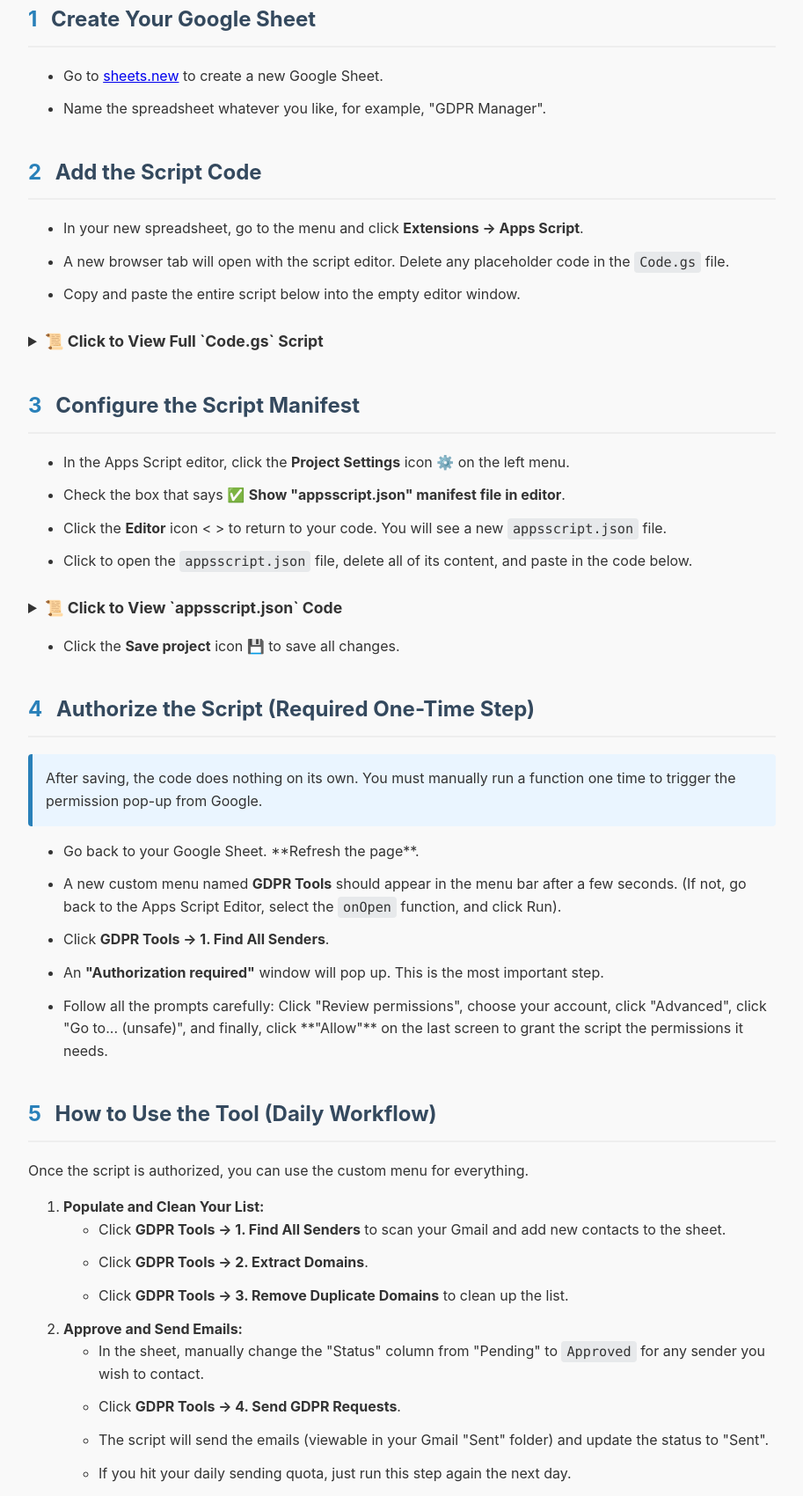
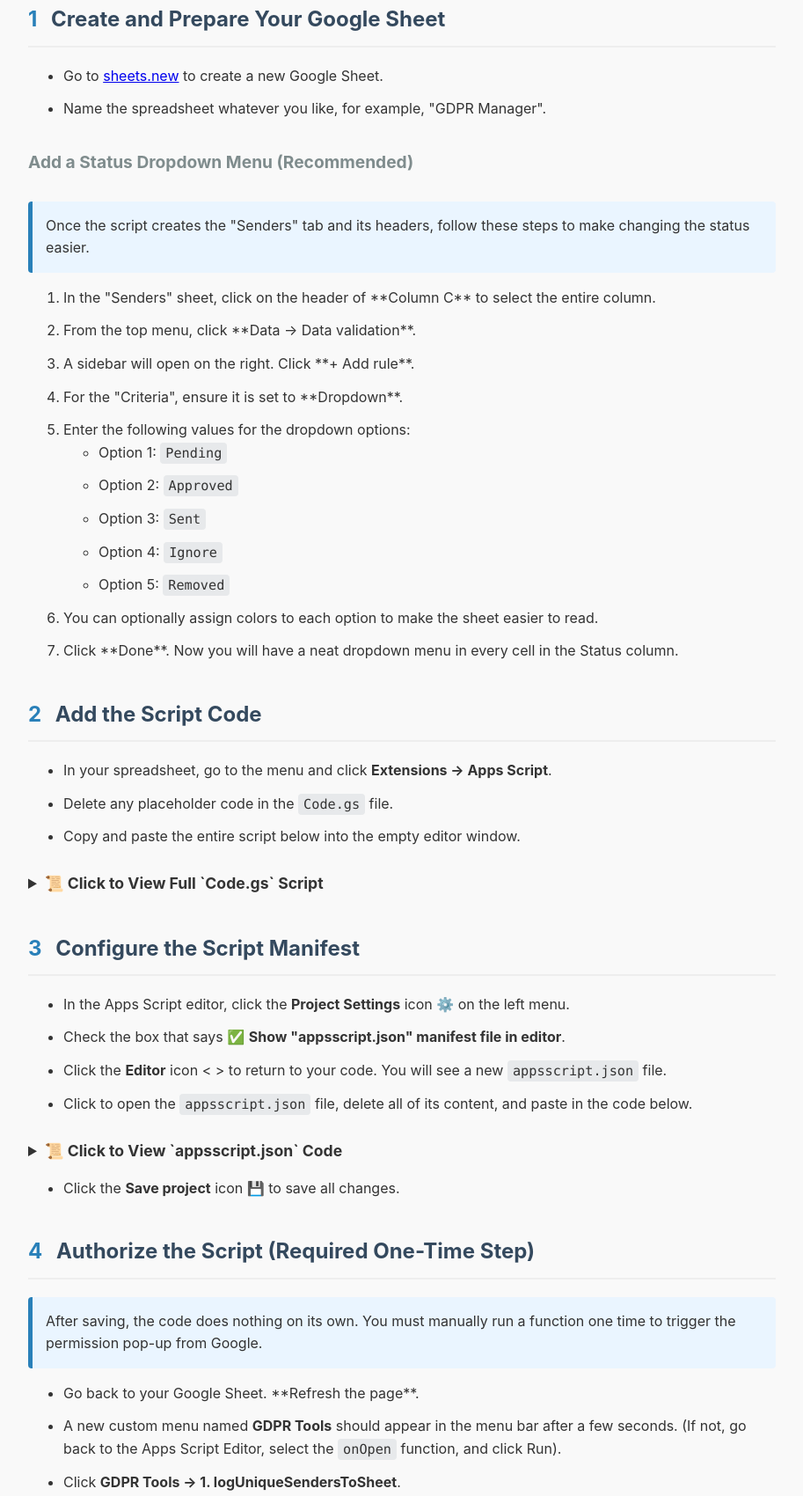
Before and after one commit to CyberBard001/gdpr-email-assistant-guide, a plain HTML site: page index.html in a window 1280 px wide. Shown: the part 242-1942 px from the top of the page at 88% size, without its empty margins (183-1096 px from the left). Drawn offline with Linux system fonts and the light colour scheme.

Commit message:
Update GDPR Apps Script in guide to latest working version

```diff
--- a/index.html
+++ b/index.html
@@ -14,7 +14,7 @@
       background: #f9f9f9;
       color: #333;
     }
-    h1, h2 {
+    h1, h2, h3 {
       border-bottom: 2px solid #eee;
       padding-bottom: 10px;
     }
@@ -25,6 +25,12 @@
     h2 {
       margin-top: 2.5rem;
       color: #34495e;
+    }
+    h3 {
+        font-size: 1.2rem;
+        color: #7f8c8d;
+        border-bottom: none;
+        margin-top: 2rem;
     }
     li {
       margin-bottom: 0.75em;
@@ -87,16 +93,38 @@
   <h1>GDPR Email Assistant</h1>
   <p>A complete guide to setting up and using the Google Apps Script to manage GDPR erasure requests directly from a Google Sheet.</p>
 
-  <h2><span class="step">1</span> Create Your Google Sheet</h2>
+  <h2><span class="step">1</span> Create and Prepare Your Google Sheet</h2>
   <ul>
     <li>Go to <a href="https://sheets.new" target="_blank" rel="noopener noreferrer">sheets.new</a> to create a new Google Sheet.</li>
     <li>Name the spreadsheet whatever you like, for example, "GDPR Manager".</li>
   </ul>
 
+  <h3>Add a Status Dropdown Menu (Recommended)</h3>
+    <div class="note">
+    Once the script creates the "Senders" tab and its headers, follow these steps to make changing the status easier.
+    </div>
+  <ol>
+      <li>In the "Senders" sheet, click on the header of **Column C** to select the entire column.</li>
+      <li>From the top menu, click **Data → Data validation**.</li>
+      <li>A sidebar will open on the right. Click **+ Add rule**.</li>
+      <li>For the "Criteria", ensure it is set to **Dropdown**.</li>
+      <li>Enter the following values for the dropdown options:
+          <ul>
+              <li>Option 1: <code>Pending</code></li>
+              <li>Option 2: <code>Approved</code></li>
+              <li>Option 3: <code>Sent</code></li>
+              <li>Option 4: <code>Ignore</code></li>
+              <li>Option 5: <code>Removed</code></li>
+          </ul>
+      </li>
+      <li>You can optionally assign colors to each option to make the sheet easier to read.</li>
+      <li>Click **Done**. Now you will have a neat dropdown menu in every cell in the Status column.</li>
+  </ol>
+
   <h2><span class="step">2</span> Add the Script Code</h2>
   <ul>
-    <li>In your new spreadsheet, go to the menu and click <strong>Extensions → Apps Script</strong>.</li>
-    <li>A new browser tab will open with the script editor. Delete any placeholder code in the <code>Code.gs</code> file.</li>
+    <li>In your spreadsheet, go to the menu and click <strong>Extensions → Apps Script</strong>.</li>
+    <li>Delete any placeholder code in the <code>Code.gs</code> file.</li>
     <li>Copy and paste the entire script below into the empty editor window.</li>
   </ul>
   <details>
@@ -108,12 +136,12 @@
 function onOpen() {
   SpreadsheetApp.getUi()
     .createMenu('GDPR Tools')
-    .addItem('1. Find All Senders', 'logUniqueSendersToSheet')
+    .addItem('1. logUniqueSendersToSheet', 'logUniqueSendersToSheet')
     .addSeparator()
-    .addItem('2. Extract Domains', 'extractDomains')
-    .addItem('3. Remove Duplicate Domains', 'cleanupDuplicatesByDomain')
+    .addItem('2. extractDomains', 'extractDomains')
+    .addItem('3. cleanupDuplicatesByDomain', 'cleanupDuplicatesByDomain')
     .addSeparator()
-    .addItem('4. Send GDPR Requests', 'sendGDPRRequests')
+    .addItem('4. sendGDPRRequests', 'sendGDPRRequests')
     .addToUi();
 }
 
@@ -277,7 +305,7 @@
   <ul>
       <li>Go back to your Google Sheet. **Refresh the page**.</li>
       <li>A new custom menu named <strong>GDPR Tools</strong> should appear in the menu bar after a few seconds. (If not, go back to the Apps Script Editor, select the <code>onOpen</code> function, and click Run).</li>
-      <li>Click <strong>GDPR Tools → 1. Find All Senders</strong>.</li>
+      <li>Click <strong>GDPR Tools → 1. logUniqueSendersToSheet</strong>.</li>
       <li>An <strong>"Authorization required"</strong> window will pop up. This is the most important step.</li>
       <li>Follow all the prompts carefully: Click "Review permissions", choose your account, click "Advanced", click "Go to... (unsafe)", and finally, click **"Allow"** on the last screen to grant the script the permissions it needs.</li>
   </ul>
@@ -288,17 +316,17 @@
   <ol>
     <li><strong>Populate and Clean Your List:</strong>
       <ul>
-        <li>Click <strong>GDPR Tools → 1. Find All Senders</strong> to scan your Gmail and add new contacts to the sheet.</li>
-        <li>Click <strong>GDPR Tools → 2. Extract Domains</strong>.</li>
-        <li>Click <strong>GDPR Tools → 3. Remove Duplicate Domains</strong> to clean up the list.</li>
+        <li>Click <strong>GDPR Tools → 1. logUniqueSendersToSheet</strong> to scan your Gmail and add new contacts to the sheet.</li>
+        <li>Click <strong>GDPR Tools → 2. extractDomains</strong>.</li>
+        <li>Click <strong>GDPR Tools → 3. cleanupDuplicatesByDomain</strong> to clean up the list.</li>
       </ul>
     </li>
     <li><strong>Approve and Send Emails:</strong>
       <ul>
-        <li>In the sheet, manually change the "Status" column from "Pending" to <code>Approved</code> for any sender you wish to contact.</li>
-        <li>Click <strong>GDPR Tools → 4. Send GDPR Requests</strong>.</li>
+        <li>In the sheet, use the dropdown in the "Status" column to change "Pending" to <code>Approved</code> for any sender you wish to contact.</li>
+        <li>Click <strong>GDPR Tools → 4. sendGDPRRequests</strong>.</li>
         <li>The script will send the emails (viewable in your Gmail "Sent" folder) and update the status to "Sent".</li>
-        <li>If you hit your daily sending quota, just run this step again the next day.</li>
+        <li class="note"><strong>Note on Quotas:</strong> Standard Gmail accounts can send ~100 emails per day with this script. If you hit your limit, the script will stop. Simply run it again the next day to continue where you left off.</li>
       </ul>
     </li>
   </ol>
```
